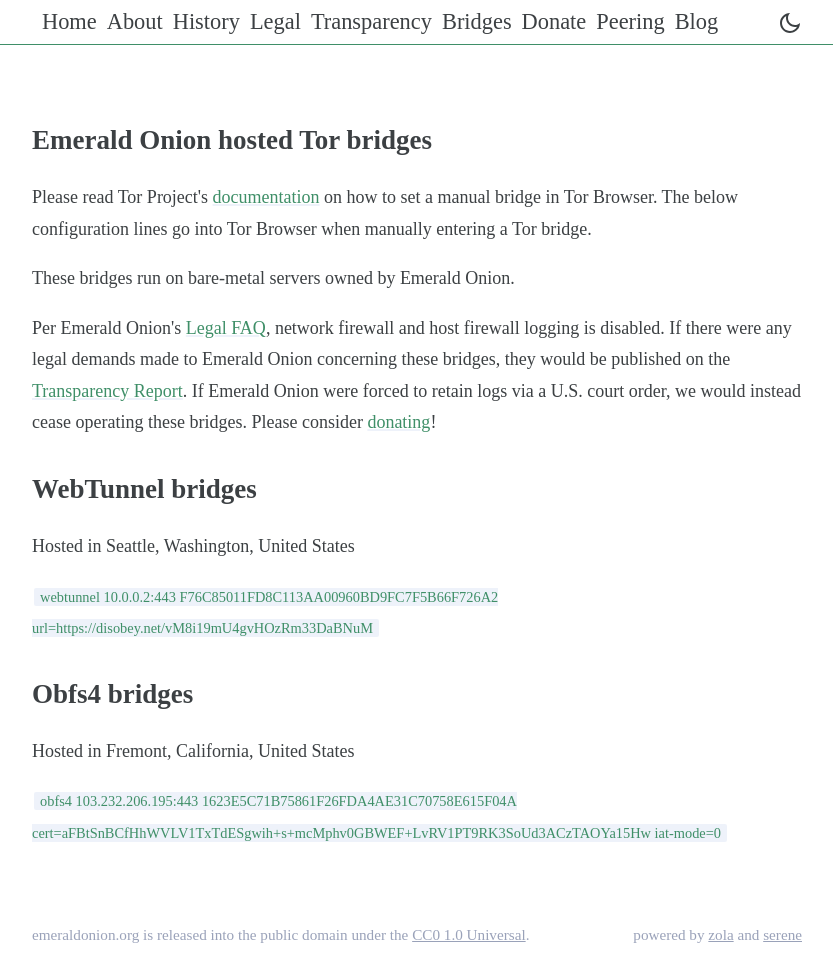
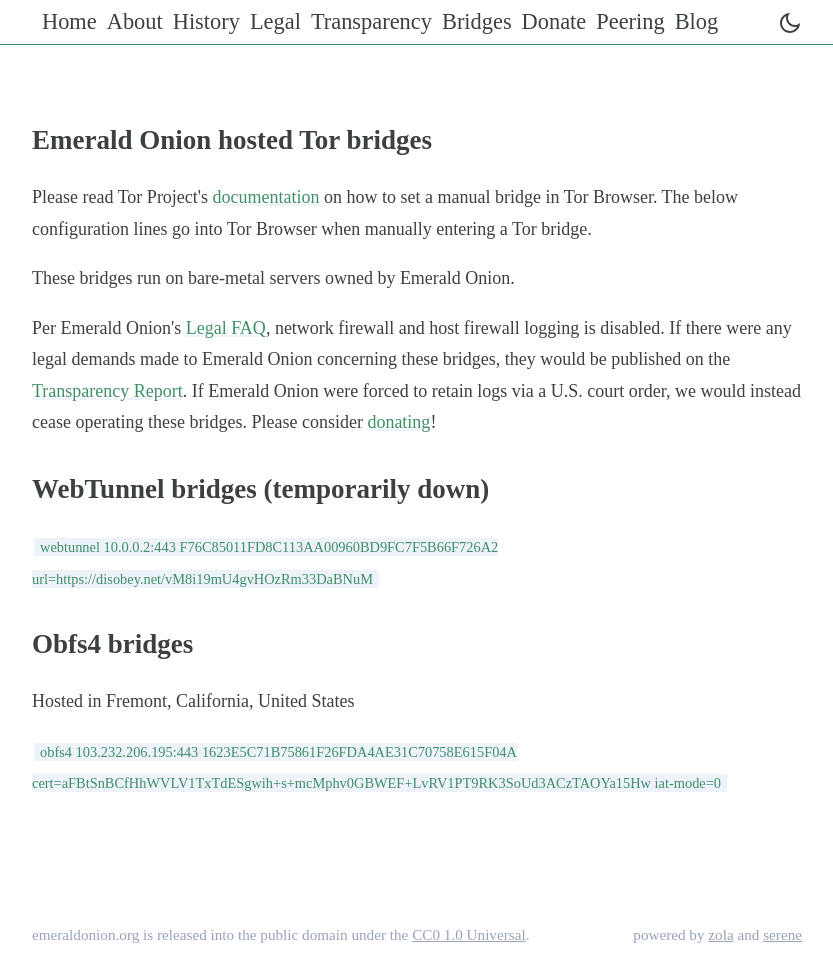
Before and after one commit to emeraldonion/emeraldonion.github.io, a Jekyll site: the page bridges/index.html, which Jekyll copies as it is, in a window 1280 px wide and 974 px high. Shown: the whole window, without its empty margins (223-1056 px from the left). Built offline with Jekyll 4.4.1, drawn with Linux system fonts in a browser that asks for light colours.

Commit message:
Update index.html

```diff
--- a/bridges/index.html
+++ b/bridges/index.html
@@ -112,8 +112,7 @@
                         operating these bridges. Please consider <a rel="noopener nofollow noreferrer"
                             href="https://emeraldonion.org/donate/" target="_blank">donating</a>!</p>
 
-                    <h1 id="webtunnel-bridges">WebTunnel bridges</h1>
-                    <p>Hosted in Seattle, Washington, United States</p>
+                    <h1 id="webtunnel-bridges">WebTunnel bridges (temporarily down)</h1>
                     <p><code>webtunnel 10.0.0.2:443 F76C85011FD8C113AA00960BD9FC7F5B66F726A2 url=https://disobey.net/vM8i19mU4gvHOzRm33DaBNuM</code>
                     </p>
                     <h1 id="obfs4-bridges">Obfs4 bridges</h1>
```
